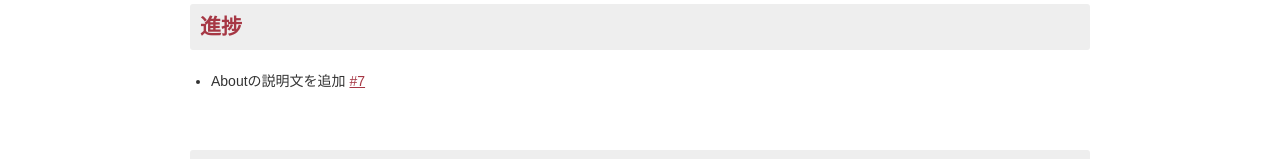
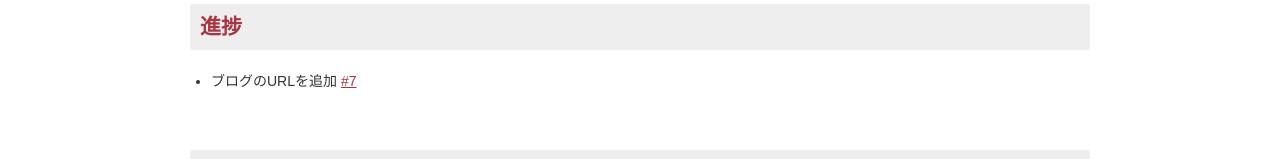
Before and after one commit to ryo-i/synth-generator, a Next.js app: page /about in a window 1280 px wide. Shown: the part 327-486 px from the top of the page. Built offline with nearby package versions, Linux system fonts and the light colour scheme.

Commit message:
ブログのURLを追加 #7

```diff
--- a/pages/about.tsx
+++ b/pages/about.tsx
@@ -66,7 +66,7 @@ function About() {
             <section>
                 <h2>進捗</h2>
                 <ul>
-                    <li>Aboutの説明文を追加 <a href="https://github.com/ryo-i/synth-generator/issues/7">#7</a></li>
+                    <li>ブログのURLを追加 <a href="https://github.com/ryo-i/synth-generator/issues/7">#7</a></li>
                 </ul>
             </section>
             <section>
@@ -333,7 +333,7 @@ function About() {
                 <h2>詳細</h2>
                 <section>
                     <h3>ブログ</h3>
-                    <p>作成中</p>
+                    <p><a href="https://www.i-ryo.com/entry/2023/12/31/170449" target="_blank">【Tone.js & Next.js】Tone.jsでシンセジェネレーターを作った</a></p>
                 </section>
                 <section>
                     <h3>ソースコード（GitHub）</h3>
```
Also changed, not shown: 1 other file (tests, documents, lock files or other folders).
